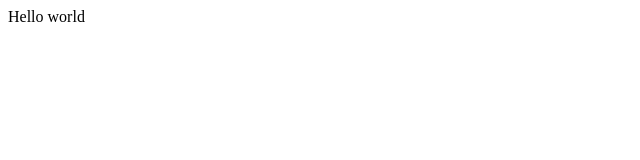
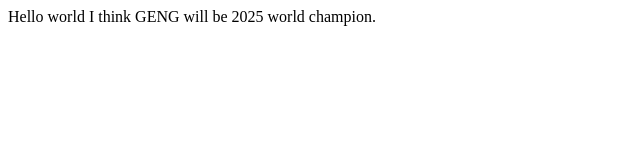
Before and after one commit to Chuangfutsai/dark-chocolate, a plain HTML site: page index.html in a window 1280 px wide. Shown: the whole page, without its empty margins (0-640 px from the left). Drawn offline with Linux system fonts and the light colour scheme.

Commit message:
Update index.html

```diff
--- a/index.html
+++ b/index.html
@@ -1,3 +1,4 @@
 <html>
   Hello world
+  I think GENG will be 2025 world champion.
 </html>
```
